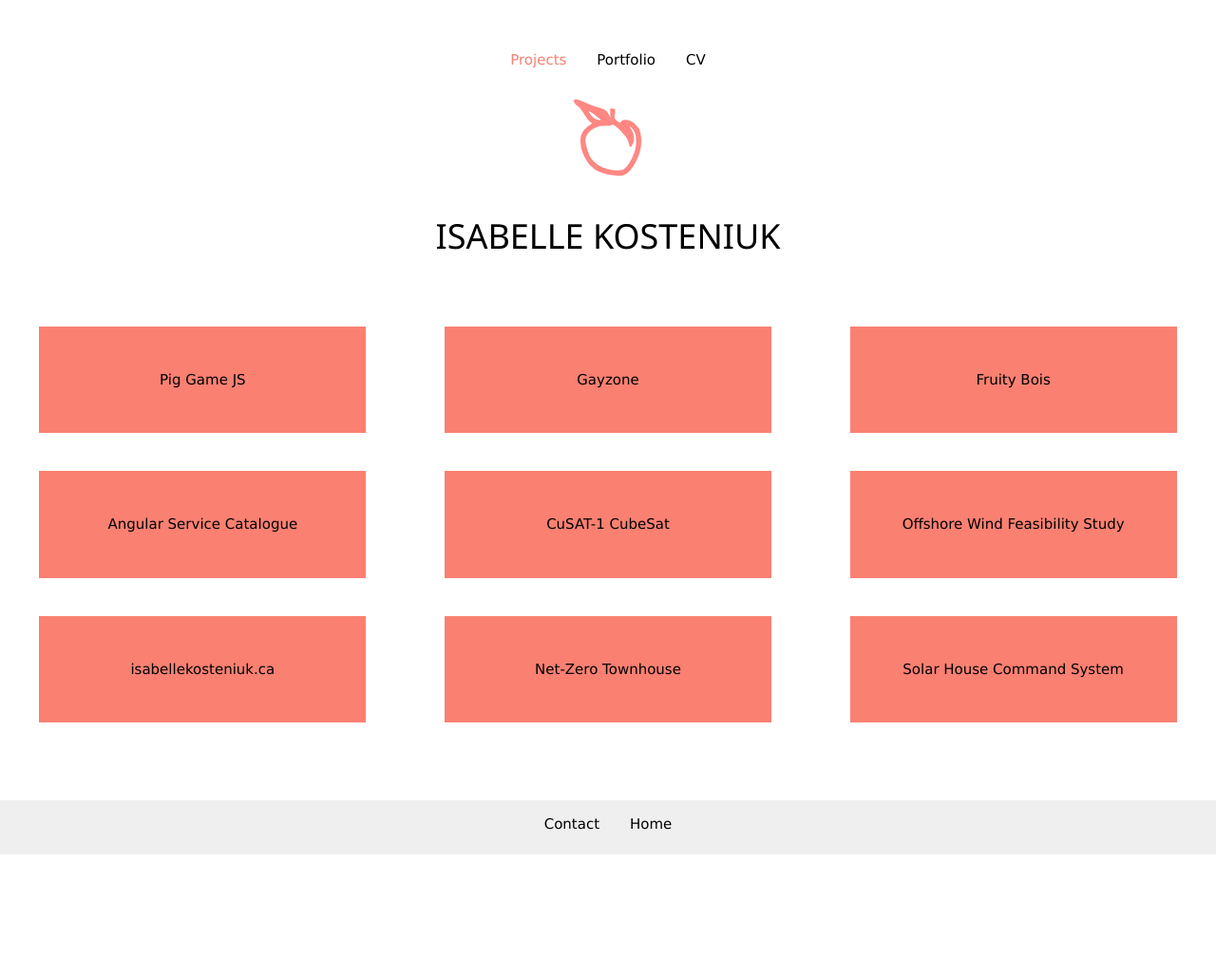
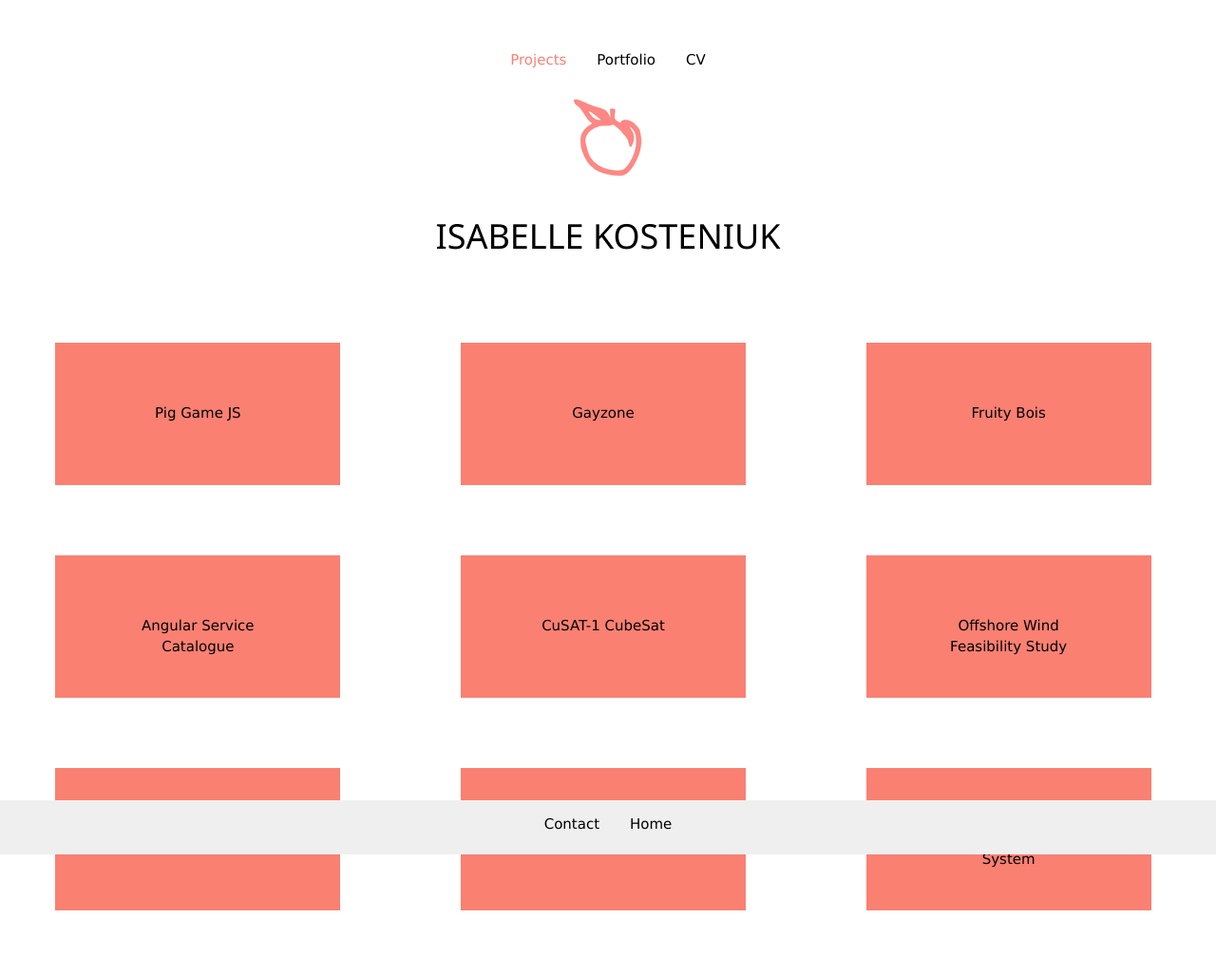
Before and after one commit to isabellekosteniuk/isabellekosteniuk, a Jekyll site: the page built from projects.md, in a window 1280 px wide. Shown: the whole page at 95% size. Built offline with Jekyll 4.4.1, drawn with Linux system fonts in a browser that asks for light colours; before the commit the page ends 900 px from its top, so only the background shows below that.

Commit message:
adding button functionality to project and portfolio

```diff
--- a/_posts/2018-07-21-piggame.markdown
+++ b/_posts/2018-07-21-piggame.markdown
@@ -8,7 +8,7 @@
 <h3>Pig Game JS - A DOM Manipulation Project</h3> <br>
 <b><div style="text-align:center">Front-End Developer</div></b>
 
-<p>DOM manipulation game for practice in javascript! part of <a href = "https://www.udemy.com/the-complete-javascript-course/">The Complete Javascript Course 2018" by Jonas Schmedtmann</a></p>
+<p>DOM manipulation game for practice in javascript! part of <a href = "https://www.udemy.com/the-complete-javascript-course/">"The Complete Javascript Course 2018" by Jonas Schmedtmann</a></p>
 
 <p>GAME RULES:</p>
 <ul>
--- a/css/stylesheet.css
+++ b/css/stylesheet.css
@@ -153,17 +153,29 @@
 
 }
 
+.flex-grid-thirds .col-inner {
+
+
+  width: 30%;
+  min-width: 300px;
+  height: 150px;
+  padding:7vh;
+
+  text-align: center;
+
+  background-color: salmon;
+
+}
 
 .flex-grid-thirds .col {
 
 
   width: 30%;
   min-width: 300px;
-  padding:5vh;
-  justify-content: space-between;
-  border: 20px solid white;
+  padding:3vh;
+  border: 10px solid white;
   text-align: center;
-  background-color: salmon;
+  background-color: white;
 
 }
 
--- a/projects.md
+++ b/projects.md
@@ -10,9 +10,10 @@
 <div class="flex-grid-thirds">
 {%for post in site.categories.projects%}
 
-		<div class="col">
-			<a href = "{{post.url}}">{{post.title}}</a>
-		</div>
+	<div class = "col">
+		<a href = "{{post.url}}"> <div class="col-inner">{{post.title}}</div></a>
+	</div>
+
 
 {%endfor%}
 </div>
```
Also changed, not shown: portfolio.md (+1 -1 lines).
